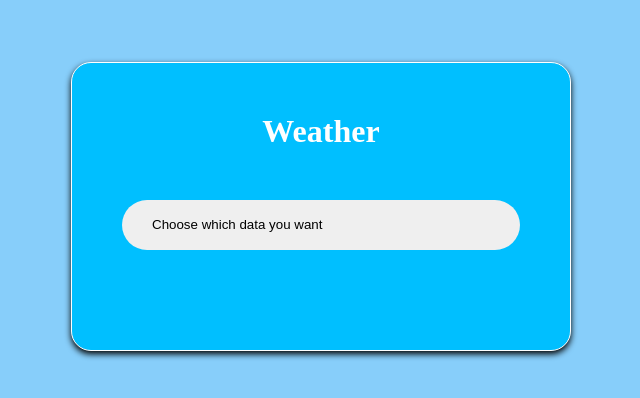
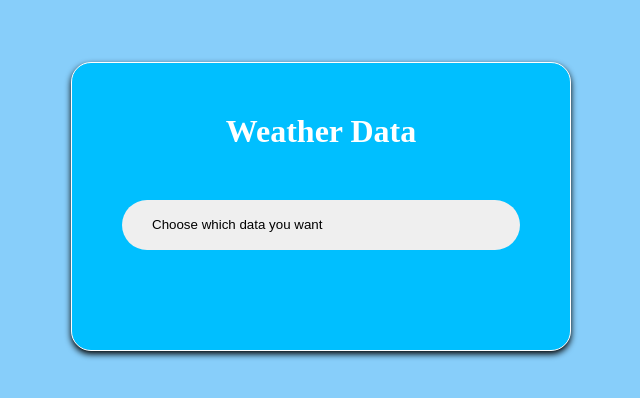
Before and after one commit to jerinpisac/Weather, a plain HTML site: page index.html in a window 1280 px wide. Shown: the part 194-592 px from the top of the page, without its empty margins (319-959 px from the left). Drawn offline with Linux system fonts and the light colour scheme.

Commit message:
Changed the heading

```diff
--- a/index.html
+++ b/index.html
@@ -8,7 +8,7 @@
 </head>
 <body>
     <div class="main-body">
-        <h1>Weather</h1>
+        <h1>Weather Data</h1>
         <select class="homeselect">
             <option value="OO">Choose which data you want</option>
             <option value="CW">Current Weather</option>
```
